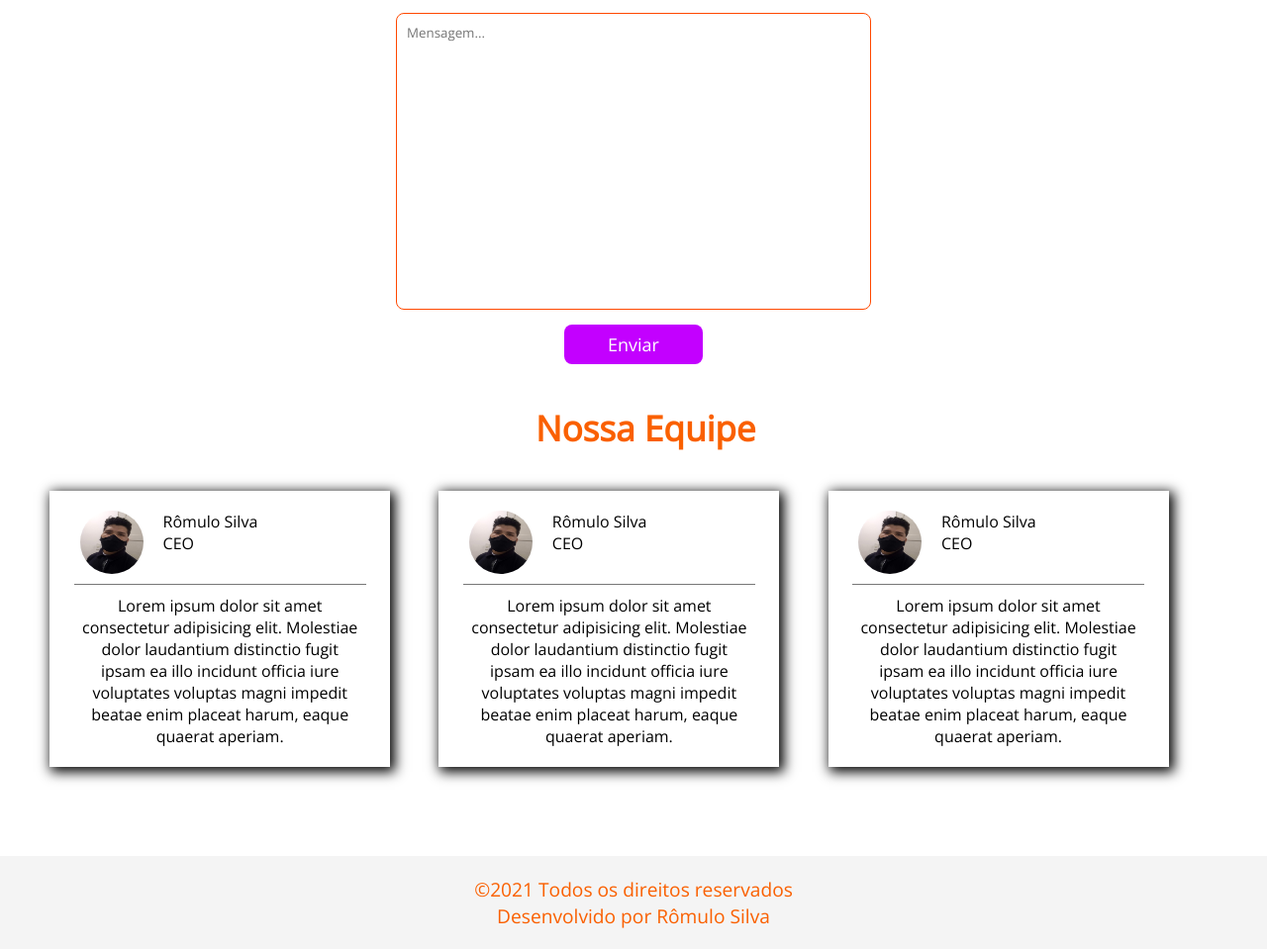
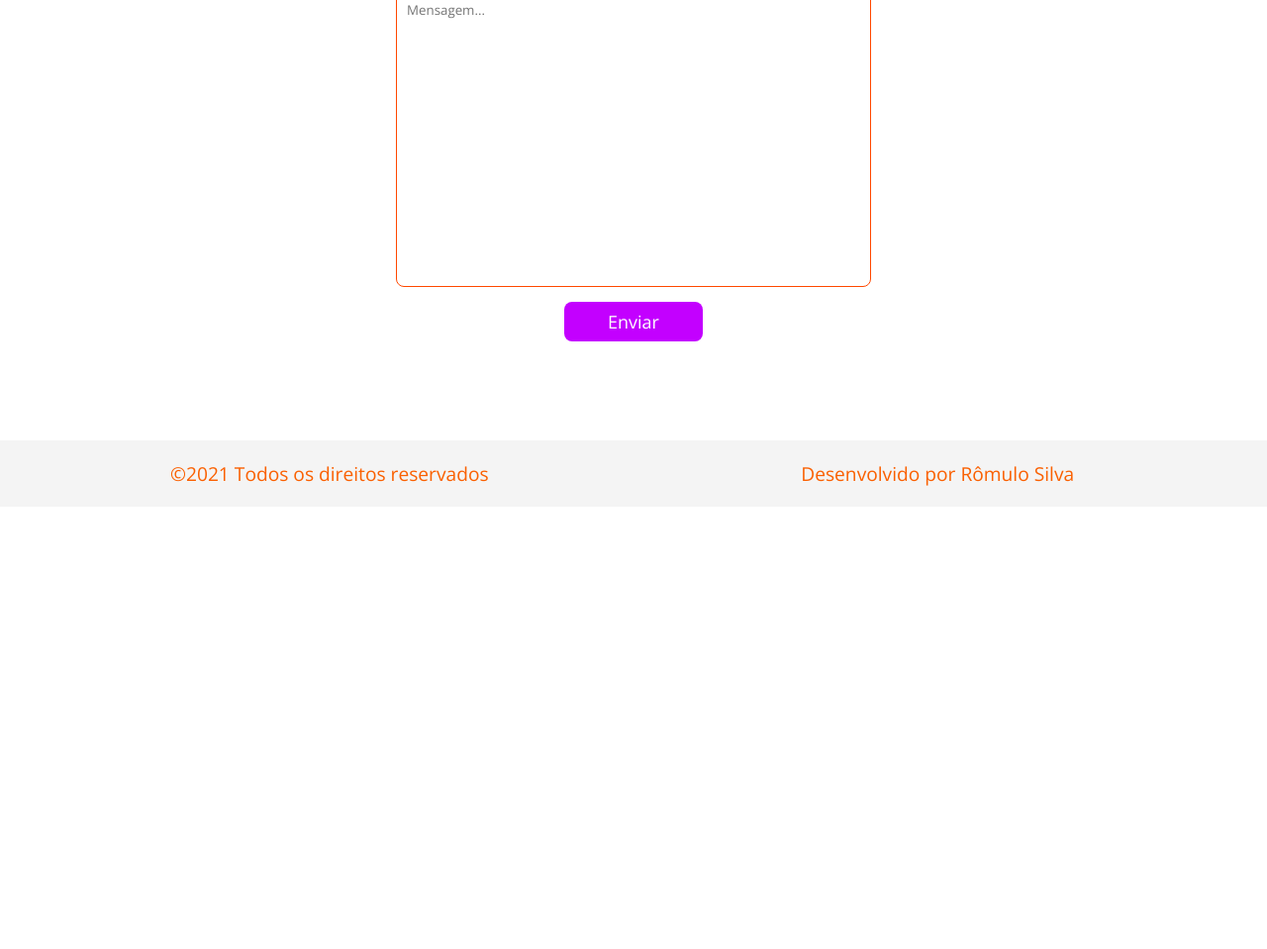
Before and after one commit to rromulo/Pagina-Hamfes, a plain HTML site: page index.html in a window 1280 px wide. Shown: the part 2059-3018 px from the top of the page at 99% size. After the commit the page ends 2571 px from the top, so only its background shows below. Drawn offline with nearby package versions, Linux system fonts and the light colour scheme; a web font is replaced by a local one.

Commit message:
Revert "README"

```diff
--- a/css/style.css
+++ b/css/style.css
@@ -171,7 +171,6 @@ section.sobre{
     min-height: 500px;
     margin-top: 20px;
     position: relative;
-    background-attachment: fixed;
 }
 .layer-sobre{
     width: 100%;
@@ -204,22 +203,17 @@ section.sobre{
 section.contato{
     width: 100%;
     padding: 50px 0;
-    margin: auto;
-}
-section.contato .center{
-    max-width: none;
 }
 .contato h2{
     text-align: center;
     color: #fa6000;
-    font-size: 2.2em;
+    font-size: 22pt;
 }
 section.contato form{
     width: 100%;
     max-width: 500px;
-    margin: 0 auto;
+    margin: 30px auto;
 }
-
 form{
     text-align: center;
 }
@@ -256,43 +250,6 @@ form input[type=button]{
     width: 140px;
     background-color: rgb(195, 0, 255);
 }
-.equipe{
-    padding: 0 2%;
-    margin: 0 auto;
-    flex-wrap: wrap;
-}
-.equipe > h2{
-    text-align: left;
-    padding-left: 2%;
-    padding-bottom: 20px;
-}
-.equipe-single{
-    box-shadow: 3px 3px 12px 2px black;
-    padding: 10px 2%;
-    min-height: 240px;
-    float: left;
-    margin:20px 2%;
-}
-.topo-usuario{
-    padding: 10px 2%;
-    border-bottom: 1px solid #777;
-}
-.box-avatar{
-    width: 64px;
-    height: 64px;
-    border-radius: 50%;
-    background-image: url(../images/romulo.jpg);
-    background-size: 100% 100%;
-    background-position: center;
-}
-.info-usuario{
-    padding: 0 20px;
-    display:inline-block;
-}
-.descricao-usuario{
-    max-width: 250px;
-    padding: 10px 2%;
-}
 /*******************************************FIM SESSAO CONTATO******************************************/
 /*******************************************SESSAO FOOTER***********************************************/
 footer{
@@ -306,24 +263,6 @@ footer p{
     font-size: 1.2em;
 }
 /*********************************************FIM FOOTER************************************************/
-@media screen and (max-width: 1350px){
-    .w50{
-        width: 100%;
-    }
-    .equipe{
-        margin-top: 40px;
-    }
-    .equipe h2{
-        text-align: center;
-    }
-    .equipe-single{
-        width: 28%;
-    }
-    .descricao-usuario{
-        max-width: none;
-        text-align: center;
-    }
-}
 @media screen and (max-width: 960px){
     .projetos-single{
         width: 100%;
@@ -351,12 +290,4 @@ footer p{
     .btn-primary{
         line-height: 35px;
     }
-    .equipe{
-        margin: auto;
-    }
-    .equipe-single{
-        width: 70%;
-        margin: 15px auto;
-        float: none;
-    }
 }
--- a/index.html
+++ b/index.html
@@ -136,8 +136,8 @@
     </section><!--sobre-->
     <!--------------------------------------------FIM SESSAO SOBRE-------------------------------------->
     <!--------------------------------------------SESSAO CONTATO---------------------------------------->
-    <section class="contato flex" id="contato">
-            <div class="w50 form">
+    <section class="contato" id="contato">
+        <div class="center">
             <h2>Mande-nos uma mensagem</h2>
             <form>
                 <div class="formulario w100">
@@ -157,48 +157,7 @@
                 </div>
                 <div class="clear"></div><!--clear-->
             </form>
-            </div><!--form-->
-            <div class="w50 equipe">
-                <h2>Nossa Equipe</h2>
-                <div class="equipe-single">
-                    <div class="topo-usuario flex">
-                        <div class="box-avatar"></div>
-                        <div class="info-usuario">
-                            <p>Rômulo Silva</p>
-                            <p>CEO</p>
-                        </div>
-                    </div><!--topo-usuario-->
-                    <div class="descricao-usuario">
-                        <p>Lorem ipsum dolor sit amet consectetur adipisicing elit. Molestiae dolor laudantium distinctio fugit ipsam ea illo incidunt officia iure voluptates voluptas magni impedit beatae enim placeat harum, eaque quaerat aperiam.</p>
-                    </div><!--descricao-usuario-->
-                </div><!--equipe-single-->
-
-                <div class="equipe-single">
-                    <div class="topo-usuario flex">
-                        <div class="box-avatar"></div>
-                        <div class="info-usuario">
-                            <p>Rômulo Silva</p>
-                            <p>CEO</p>
-                        </div>
-                    </div><!--topo-usuario-->
-                    <div class="descricao-usuario">
-                        <p>Lorem ipsum dolor sit amet consectetur adipisicing elit. Molestiae dolor laudantium distinctio fugit ipsam ea illo incidunt officia iure voluptates voluptas magni impedit beatae enim placeat harum, eaque quaerat aperiam.</p>
-                    </div><!--descricao-usuario-->
-                </div><!--equipe-single-->
-                <div class="equipe-single">
-                    <div class="topo-usuario flex">
-                        <div class="box-avatar"></div>
-                        <div class="info-usuario">
-                            <p>Rômulo Silva</p>
-                            <p>CEO</p>
-                        </div>
-                    </div><!--topo-usuario-->
-                    <div class="descricao-usuario">
-                        <p>Lorem ipsum dolor sit amet consectetur adipisicing elit. Molestiae dolor laudantium distinctio fugit ipsam ea illo incidunt officia iure voluptates voluptas magni impedit beatae enim placeat harum, eaque quaerat aperiam.</p>
-                    </div><!--descricao-usuario-->
-                </div><!--equipe-single-->
-                <div class="clear"></div>
-            </div><!--equipe w50-->
+        </div><!--center-->
     </section><!--contato-->
     <!--------------------------------------------FIM SESSAO CONTATO------------------------------------>
     <footer class="flex">
```
Also changed, not shown: images/romulo.jpg (deleted). Lines whose indentation alone changed are shown as unchanged.
